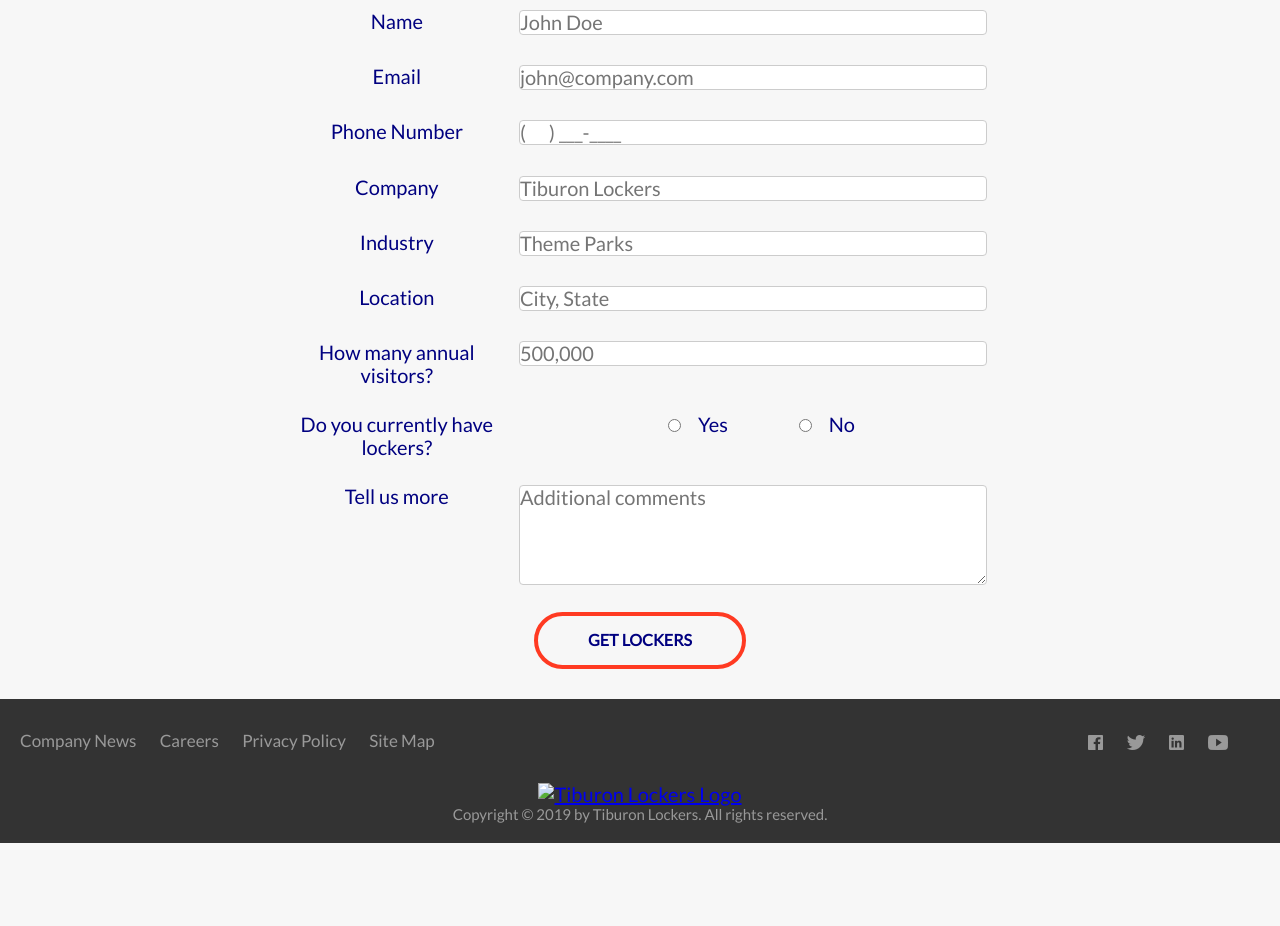
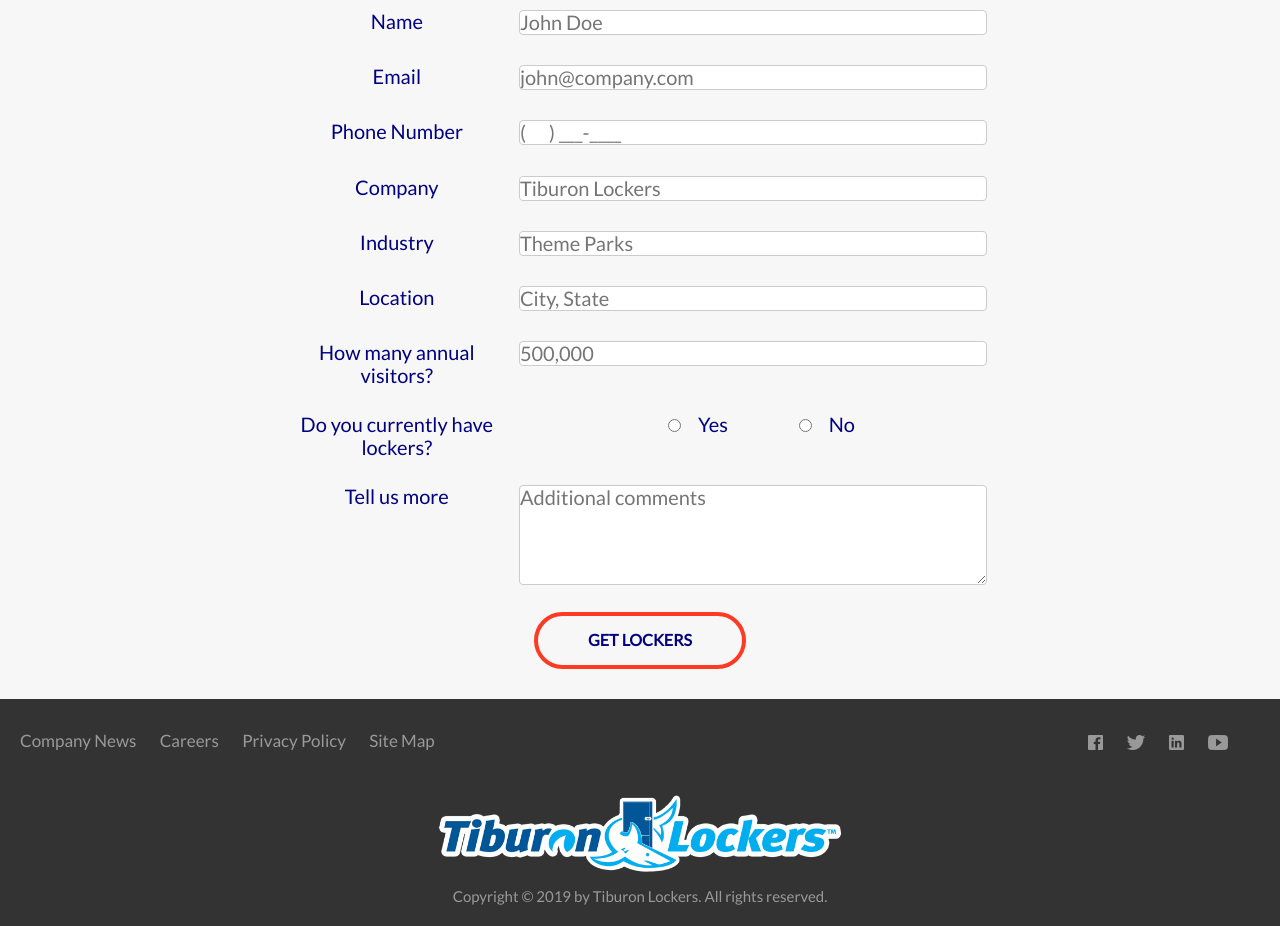
Before and after one commit to scottpuglisi/Tiburon-test, a plain HTML site: page index.html in a window 1280 px wide. Shown: the part 7171-8097 px from the top of the page. Before the commit the page ends 8014 px from the top, so only its background shows below. Drawn offline with nearby package versions, Linux system fonts and the light colour scheme.

Commit message:
bad link fix tests

```diff
--- a/index.html
+++ b/index.html
@@ -19,8 +19,8 @@
         <header>
                 <nav class="top-sticky">
                         <div class="row">
-                            <a href="../tiburon_web/index.html"><img src="resources/img/tib-logo_blue2019.png" alt="Tiburon Lockers Logo" class="logo-black"></a>
-                            <a href="../tiburon_web/index.html"><img src="resources/img/tib-logo_white2019.png" alt="Tiburon Lockers Logo" class="logo"></a>
+                            <a href="index.html"><img src="resources/img/tib-logo_blue2019.png" alt="Tiburon Lockers Logo" class="logo-black"></a>
+                            <a href="index.html"><img src="resources/img/tib-logo_white2019.png" alt="Tiburon Lockers Logo" class="logo"></a>
                             <a class="mobile-nav-icon js--nav-icon"><i class="ion-md-reorder"></i></a>
                                 <ul class="main-nav js--main-nav" id="nav-items">
 
@@ -454,7 +454,7 @@ with all new electronic locker systems from Tiburon Lockers</h3>
                     </div>
 
             <div class="row span-1-of-1 footer-color">
-                <a href="../tiburon_web/index.html"><img src="../tiburon_web/resources/img/tib-long-logo.png" alt="Tiburon Lockers Logo" class="long-logo"></a>
+                <a href="index.html"><img src="resources/img/tib-long-logo.png" alt="Tiburon Lockers Logo" class="long-logo"></a>
             </div>
 
             <div class="row span-1-of-1 footer-color">
```
Also changed, not shown: lockers-ele.html (+4 -4 lines), lockers-mech.html (+3 -3 lines), privacy.html (+3 -3 lines), site-map.html (+3 -3 lines).
